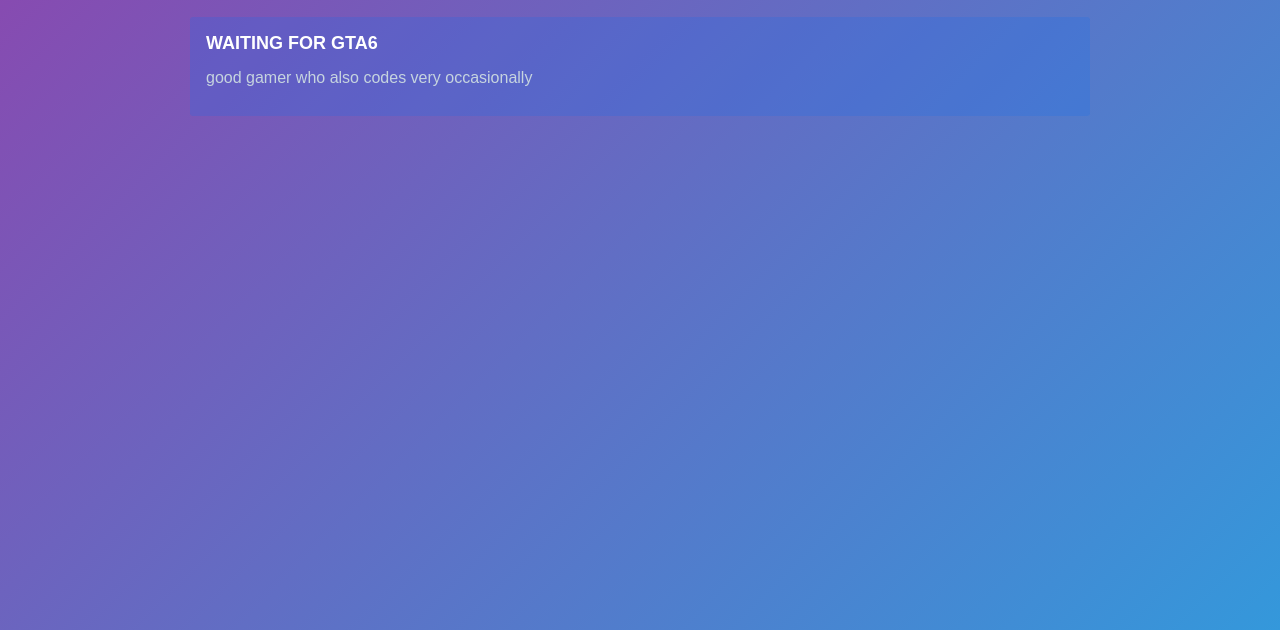
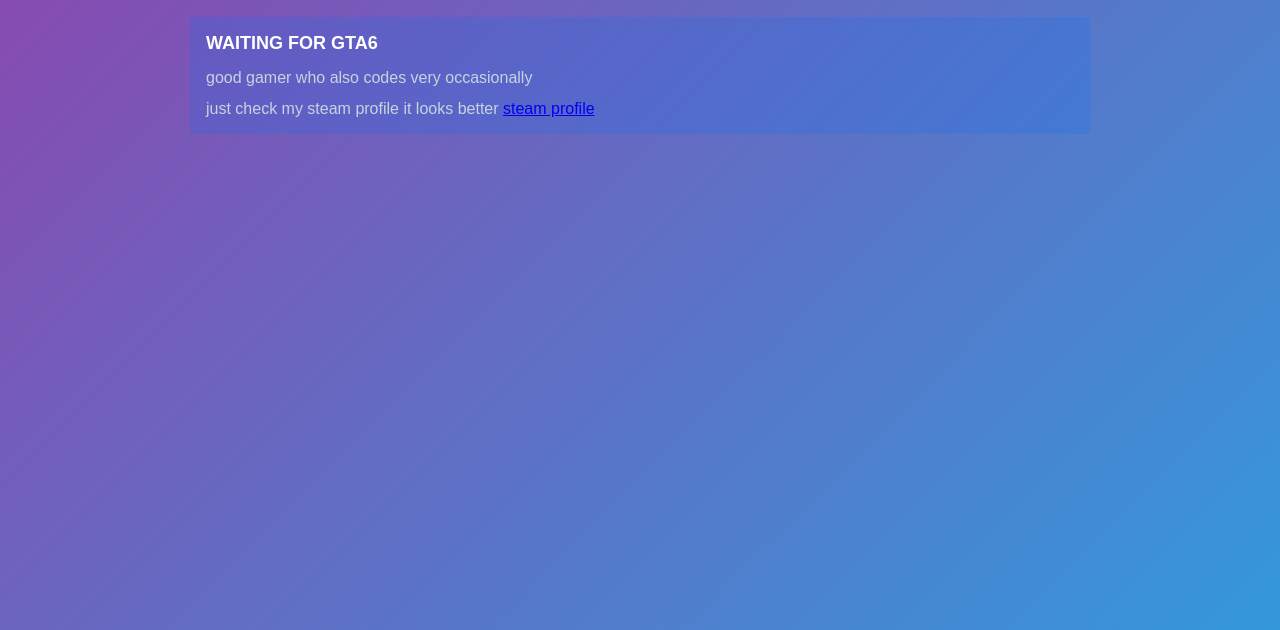
Before and after one commit to mrkeww/mrkeww.github.io, a plain HTML site: page index.html in a window 1280 px wide. Shown: the part 170-800 px from the top of the page. Drawn offline with Linux system fonts and the light colour scheme.

Commit message:
Update index.html

```diff
--- a/index.html
+++ b/index.html
@@ -3,7 +3,7 @@
 <head>
     <meta charset="UTF-8">
     <meta name="viewport" content="width=device-width, initial-scale=1.0">
-    <title>GIVE US DANGERZONE</title>
+    <title>mrkeww - Home</title>
     <style>
         body {
             background: linear-gradient(135deg, #8e44ad, #3498db);
@@ -102,6 +102,9 @@
             <div class="info-text">
                 good gamer who also codes very occasionally
             </div>
+            <div class="quote">
+                just check my steam profile it looks better <a href="https://steamcommunity.com/id/mrkeww/" target="_blank">steam profile</a>
+            </div>
             </div>
         </div>
     </div>
```
